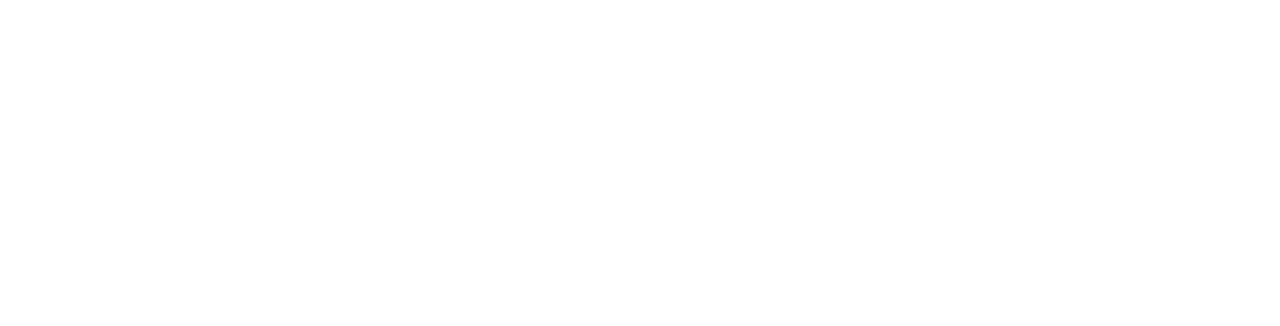
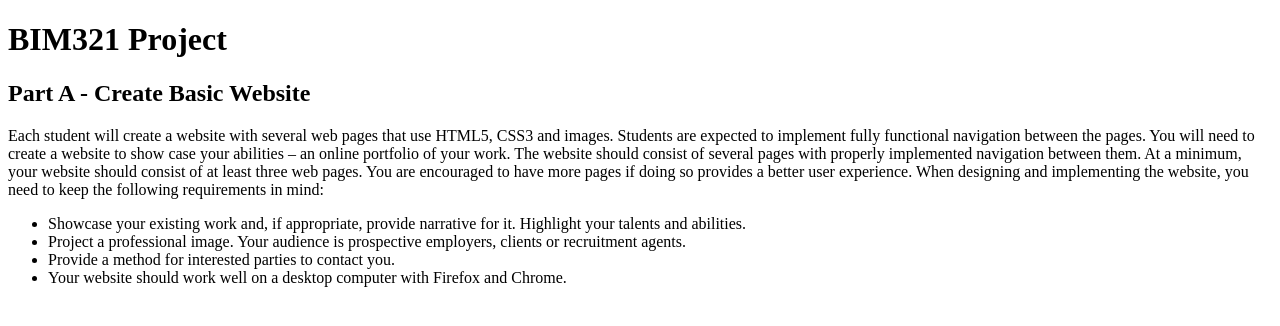
Before and after one commit to JUNLI01/trival-site2, a plain HTML site: page index.html in a window 1280 px wide. Drawn offline with Linux system fonts and the light colour scheme.

Commit message:
Add files via upload

```diff
--- a/index.html
+++ b/index.html
@@ -2,8 +2,38 @@
 <html lang="en">
  <head>
   <meta charset="utf-8">
-  <title>Document</title>
+  <title>BIM321</title>
  </head>
  <body>
+    <h1>BIM321 Project</h1>
+
+    <h2>Part A - Create Basic Website</h2>
+
+    <p>
+
+        Each student will create a website with several web pages that use HTML5, CSS3 and
+        images. Students are expected to implement fully functional navigation between the pages.
+        You will need to create a website to show case your abilities – an online portfolio of your
+        work. The website should consist of several pages with properly implemented navigation
+        between them. At a minimum, your website should consist of at least three web pages. You
+        are encouraged to have more pages if doing so provides a better user experience.
+        When designing and implementing the website, you need to keep the following
+        requirements in mind:
+    </p>
+    <ul>
+    <li>  Showcase your existing work and, if appropriate, provide narrative for it. Highlight
+        your talents and abilities.
+    </li>
+    <li>
+         Project a professional image. Your audience is prospective employers, clients or
+        recruitment agents.
+    </li>
+    <li>
+         Provide a method for interested parties to contact you.
+    </li>
+    <li>
+         Your website should work well on a desktop computer with Firefox and Chrome.
+    </li>
+    </ul>
  </body>
 </html>
```
Also changed, not shown: about.html (+20 -6 lines).
